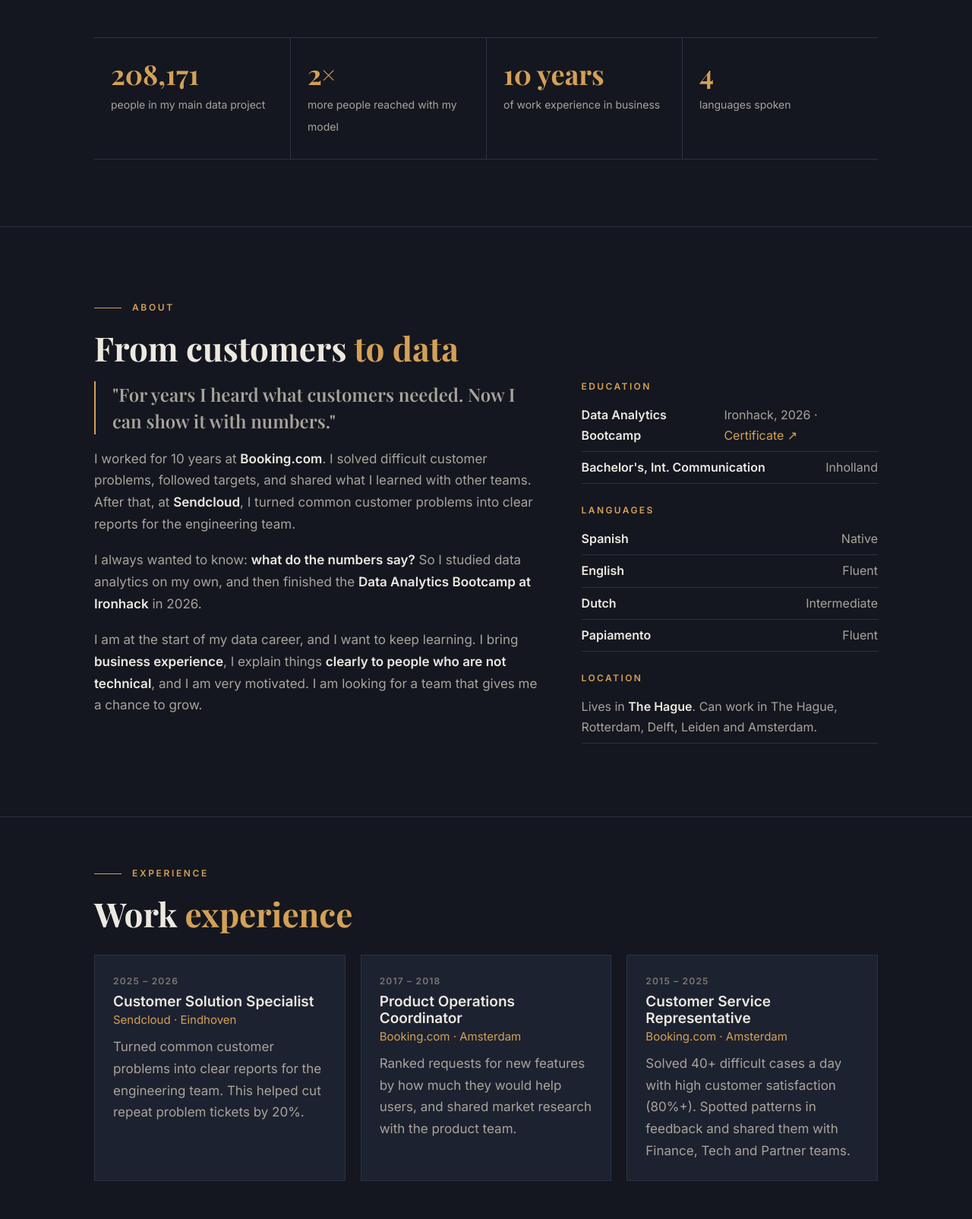
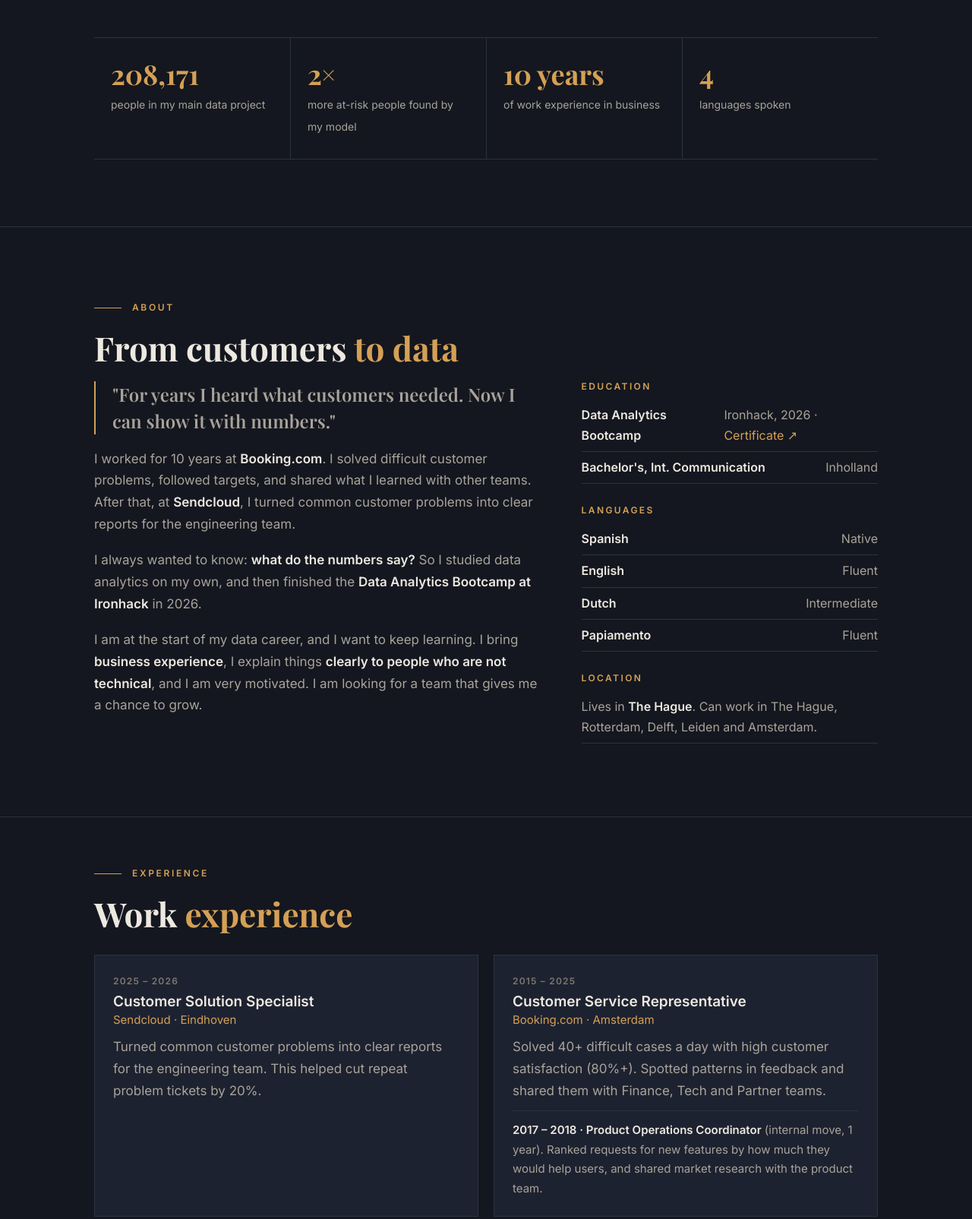
Before and after one commit to lervindelarosa-gif/lervindelarosa-gif.github.io, a plain HTML site: page index.html in a window 1280 px wide. Shown: the part 740-2345 px from the top of the page at 76% size. Drawn offline with nearby package versions, Linux system fonts and the light colour scheme.

Commit message:
Label team projects, merge Booking.com roles, clarify 2x number
Co-Authored-By: Claude Opus 5.5 <noreply@anthropic.com>

```diff
--- a/index.html
+++ b/index.html
@@ -128,12 +128,14 @@ nav{display:flex;align-items:center;justify-content:space-between;height:66px}
 /* experience: compact cards side by side, so all jobs fit on one screen */
 #experience{padding:64px 0}
 #experience .title{margin-bottom:0}
-.jobs{display:grid;grid-template-columns:repeat(3,minmax(0,1fr));gap:20px;margin-top:28px}
+.jobs{display:grid;grid-template-columns:repeat(2,minmax(0,1fr));gap:20px;margin-top:28px}
 .job{display:flex;flex-direction:column;gap:6px;padding:24px;background:var(--card);border:1px solid var(--line)}
 .job .when{font-size:12px;font-weight:600;letter-spacing:.1em;text-transform:uppercase;color:var(--faint)}
 .job h3{font-family:Inter,Arial,sans-serif;font-size:19px;font-weight:600}
 .job .where{color:var(--gold);font-size:15px;margin-bottom:8px}
 .job p{color:var(--muted)}
+.job p.sub{margin-top:12px;padding-top:12px;border-top:1px solid var(--line);font-size:15px}
+.job p.sub strong{color:var(--text);font-weight:600}
 
 /* skills */
 .skills{display:grid;grid-template-columns:repeat(3,1fr);gap:40px;margin-top:40px}
@@ -238,7 +240,7 @@ button.tag::after{content:" \2192";opacity:.6}
 
     <div class="numbers reveal">
       <div class="num"><b>208,171</b><span>people in my main data project</span></div>
-      <div class="num"><b>2×</b><span>more people reached with my model</span></div>
+      <div class="num"><b>2×</b><span>more at-risk people found by my model</span></div>
       <div class="num"><b>10 years</b><span>of work experience in business</span></div>
       <div class="num"><b>4</b><span>languages spoken</span></div>
     </div>
@@ -298,19 +300,12 @@ button.tag::after{content:" \2192";opacity:.6}
         </div>
       </div>
       <div class="job reveal">
-        <div class="when">2017 – 2018</div>
-        <div>
-          <h3>Product Operations Coordinator</h3>
-          <p class="where">Booking.com · Amsterdam</p>
-          <p>Ranked requests for new features by how much they would help users, and shared market research with the product team.</p>
-        </div>
-      </div>
-      <div class="job reveal">
         <div class="when">2015 – 2025</div>
         <div>
           <h3>Customer Service Representative</h3>
           <p class="where">Booking.com · Amsterdam</p>
           <p>Solved 40+ difficult cases a day with high customer satisfaction (80%+). Spotted patterns in feedback and shared them with Finance, Tech and Partner teams.</p>
+          <p class="sub"><strong>2017 – 2018 · Product Operations Coordinator</strong> (internal move, 1 year). Ranked requests for new features by how much they would help users, and shared market research with the product team.</p>
         </div>
       </div>
     </div>
@@ -394,11 +389,11 @@ button.tag::after{content:" \2192";opacity:.6}
       <div class="pair">
         <article class="project reveal" data-skills="abtest python tableau statistics">
           <a class="shot" href="https://public.tableau.com/app/profile/juliana.therezo/viz/VanguardABTest_Dashboard/Overview" target="_blank" rel="noopener"><img src="assets/proj-vanguard.png" alt="Bar chart: 69.3% of clients finished with the new design, against 65.6% with the old design" width="1200" height="675" loading="lazy"></a>
-          <p class="kicker">Ironhack project</p>
+          <p class="kicker">Team project (3 people) · Ironhack</p>
           <h3>Vanguard website test</h3>
           <dl class="case">
             <dt>Question</dt><dd>Does a new website design help clients finish their online process?</dd>
-            <dt>What I did</dt><dd>Cleaned and checked the data of 70,609 clients, then compared the old and new design with 50,500 clients.</dd>
+            <dt>My part</dt><dd>I cleaned and explored the client profiles (70,609 clients). Together we compared the old and new design with 50,500 clients.</dd>
             <dt>Result</dt><dd>More clients finished: <strong>69.3% instead of 65.6%</strong>. But the gain is not proven to reach the 5% target, so the advice was to fix the first step before launch.</dd>
           </dl>
           <div class="tags"><span class="tag">A/B test</span><span class="tag">Python</span><span class="tag">Tableau</span></div>
@@ -410,11 +405,11 @@ button.tag::after{content:" \2192";opacity:.6}
 
         <article class="project reveal" data-skills="python">
           <a class="shot" href="https://github.com/lervindelarosa-gif/Impact-of-Ai-on-Society" target="_blank" rel="noopener"><img src="assets/proj-ai.png" alt="Line chart: the average share of European companies using AI rose from 7.0% in 2021 to 19.3% in 2025" width="1200" height="675" loading="lazy"></a>
-          <p class="kicker">Ironhack project</p>
+          <p class="kicker">Team project (3 people) · Ironhack</p>
           <h3>AI in European companies</h3>
           <dl class="case">
             <dt>Question</dt><dd>How many European companies use AI, and what stops the others?</dd>
-            <dt>What I did</dt><dd>Collected official EU data from Eurostat and combined it into one clean table.</dd>
+            <dt>What we did</dt><dd>Collected official EU data from Eurostat and combined it into one clean table.</dd>
             <dt>Result</dt><dd>AI use almost <strong>tripled</strong> (7% to 19%, 2021–2025). The Netherlands is 6th. The biggest problem is <strong>a lack of skills</strong>, not money.</dd>
           </dl>
           <div class="tags"><span class="tag">Python</span><span class="tag">API</span><span class="tag">Data cleaning</span></div>
```
